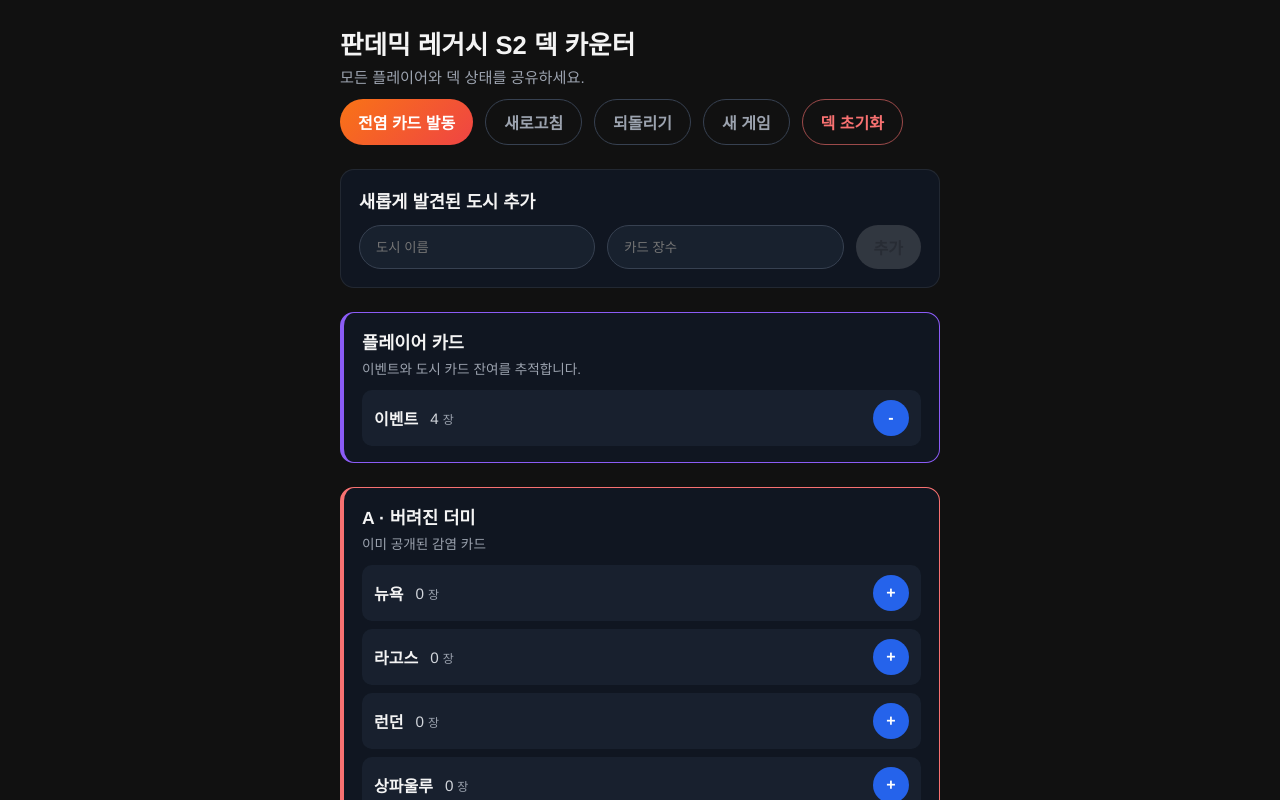
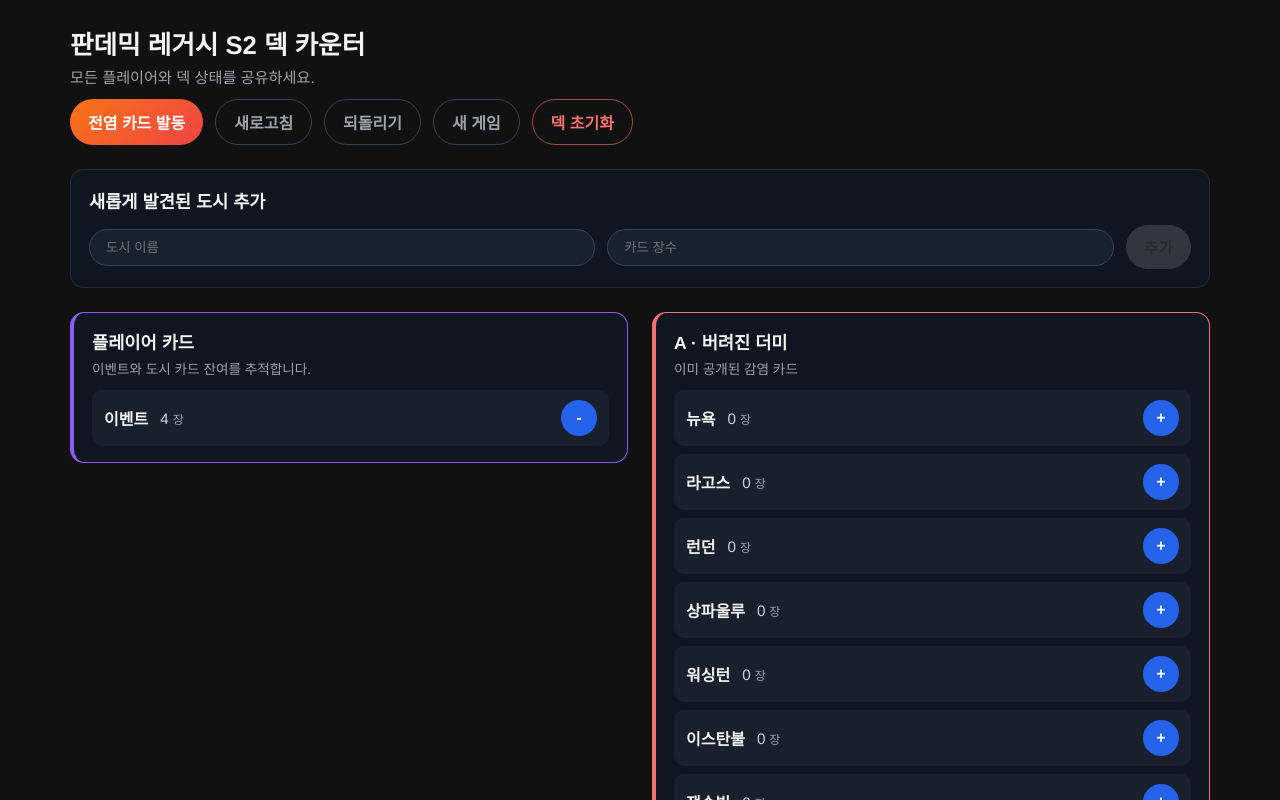
Before and after one commit to lbs1163/pandemic-legacy-deck-counter, a Next.js app: page / in a window 1280 px wide. Shown: the top 800 px of the page. Built offline with nearby package versions, Linux system fonts and the light colour scheme.

Commit message:
Make UI responsive

```diff
--- a/app/globals.css
+++ b/app/globals.css
@@ -135,6 +135,12 @@ button {
   border-radius: 12px;
 }
 
+.playerZonesLayout {
+  display: flex;
+  flex-direction: column;
+  gap: 24px;
+}
+
 .zones {
   display: flex;
   flex-direction: column;
@@ -254,7 +260,9 @@ button {
 
 .newCityForm {
   display: flex;
+  flex-direction: column;
   gap: 12px;
+  align-items: stretch;
 }
 
 .newCityForm input {
@@ -264,6 +272,10 @@ button {
   background-color: rgba(31, 41, 55, 0.6);
   padding: 10px 16px;
   color: #e5e7eb;
+}
+
+.newCityForm button {
+  width: 100%;
 }
 
 .newCityForm input:focus {
@@ -351,3 +363,31 @@ button {
     border-color: rgba(251, 146, 60, 0.6);
   }
 }
+
+@media (min-width: 640px) {
+  .newCityForm {
+    flex-direction: row;
+    align-items: center;
+  }
+
+  .newCityForm button {
+    width: auto;
+  }
+}
+
+@media (min-width: 1024px) {
+  .page {
+    max-width: 1180px;
+  }
+
+  .playerZonesLayout {
+    display: grid;
+    grid-template-columns: repeat(2, minmax(0, 1fr));
+    gap: 24px;
+    align-items: start;
+  }
+
+  .playerCards .zoneCard {
+    height: 100%;
+  }
+}
--- a/components/DeckClient.tsx
+++ b/components/DeckClient.tsx
@@ -419,6 +419,7 @@ export default function DeckClient({ initialData }: DeckClientProps) {
 
       {error && <p className="errorBanner">{error}</p>}
 
+      <div className="playerZonesLayout">
         <section className="playerCards">
           <div className="zoneCard" style={{ borderColor: '#8b5cf6' }}>
             <header className="zoneHeader">
@@ -595,6 +596,7 @@ export default function DeckClient({ initialData }: DeckClientProps) {
             )}
           </div>
         </section>
+      </div>
 
       {isEpidemicOpen && (
         <div className="overlay" role="dialog" aria-modal="true">
```
Lines whose indentation alone changed are shown as unchanged.
